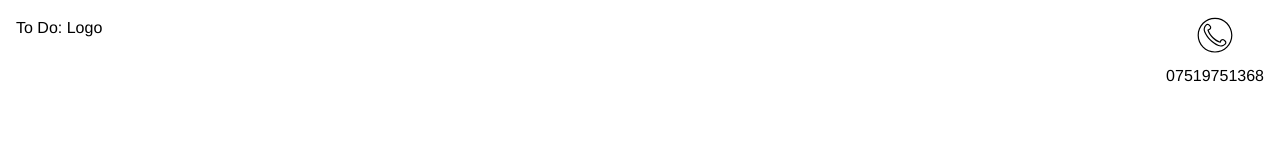
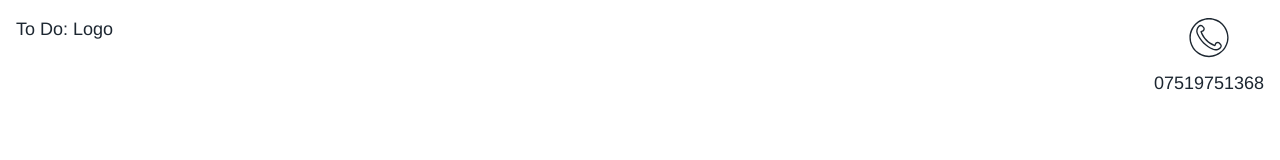
Before and after one commit to hannahcmtucker/duddoncare, a Gatsby site: page / in a window 1280 px wide. Built offline with nearby package versions, Linux system fonts and the light colour scheme; Gatsby itself is replaced by a stand-in of ours; a web font is replaced by a local one; what emotion-normalize would draw is missing.

Commit message:
Add theme and css variables

```diff
--- a/src/components/GlobalStyles.tsx
+++ b/src/components/GlobalStyles.tsx
@@ -2,6 +2,7 @@ import * as React from "react";
 import { Global } from "@emotion/react";
 import { css } from "@emotion/react";
 import emotionNormalize from "emotion-normalize";
+import theme from "../theme";
 
 export default function GlobalStyles() {
   return <Global styles={globalStyles} />;
@@ -21,6 +22,25 @@ const globalStyles = css`
     box-sizing: border-box;
     line-height: 1.5;
     scroll-behavior: smooth;
+
+    --font-size-nano: ${theme.fontSize.nano};
+    --font-size-centi: ${theme.fontSize.centi};
+    --font-size-deci: ${theme.fontSize.deci};
+    --font-size-hecto: ${theme.fontSize.hecto};
+    --font-size-kilo: ${theme.fontSize.kilo};
+    --font-size-mega: ${theme.fontSize.mega};
+    --font-size-giga: ${theme.fontSize.giga};
+
+    --font-size-small: ${theme.spacing.small};
+    --font-size-medium: ${theme.spacing.medium};
+    --font-size-normal: ${theme.spacing.normal};
+    --font-size-large: ${theme.spacing.large};
+    --font-size-xLarge: ${theme.spacing.xLarge};
+
+    --color-text: ${theme.colors.text};
+    --color-secondary: ${theme.colors.secondary};
+    --color-primary: ${theme.colors.primary};
+    --color-primaryAlt: ${theme.colors.primaryAlt};
   }
 
   input,
@@ -37,9 +57,26 @@ const globalStyles = css`
     font-weight: normal;
     -webkit-text-size-adjust: none;
     -webkit-font-smoothing: antialiased;
+    color: var(--color-text);
   }
 
   p {
     margin: 0 0 1em;
   }
+
+  button {
+    font-family: "Poppins", helvetica, arial, sans-serif;
+  }
+
+  @media (min-width: ${theme.media.small}) {
+    html {
+      font-size: ${theme.fontSize.centi};
+    }
+  }
+
+  @media (min-width: ${theme.media.large}) {
+    html {
+      font-size: ${theme.fontSize.deci};
+    }
+  }
 `;
--- /dev/null
+++ b/src/theme.ts
@@ -0,0 +1,46 @@
+const colors = {
+  // Neutral Colors
+  white: "#fff",
+  black: "#000",
+  ivoryBlack: "#1D2731",
+  // Primary Colors
+  skyBlue: "#328CC1",
+  prussianBlue: "#0B3C5D",
+  // Secondary Colors
+  gold: "#D9B310",
+};
+
+const theme = {
+  fontSize: {
+    nano: "14px",
+    centi: "16px",
+    deci: "18px",
+    hecto: "20px",
+    kilo: "24px",
+    mega: "26px",
+    giga: "32px",
+  },
+  spacing: {
+    small: " 8px",
+    medium: "12px",
+    normal: "16px",
+    large: "24px",
+    xLarge: "32px",
+  },
+  colors: {
+    primary: colors.skyBlue,
+    primaryAlt: colors.prussianBlue,
+    secondary: colors.gold,
+    text: colors.ivoryBlack,
+  },
+  media: {
+    small: "320px",
+    medium: "375px",
+    large: "720px",
+    xLarge: "900px",
+    xxLarge: "1050px",
+    xxxLarge: "1440px",
+  },
+};
+
+export default theme;
```
